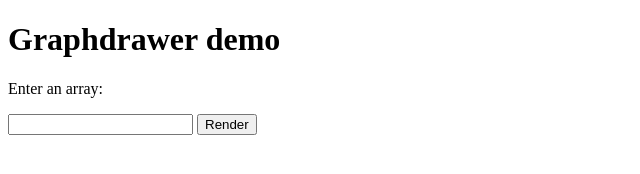
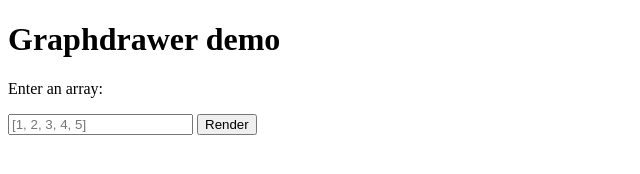
Before and after one commit to kodsmed/graphdrawer, a website with bundled scripts: page index.html in a window 1280 px wide. Shown: the full height of the page, 0-640 px from the left. Built offline with nearby package versions, Linux system fonts and the light colour scheme.

Commit message:
add input placeholder [1,2,3,4,5]

```diff
--- a/index.html
+++ b/index.html
@@ -19,7 +19,7 @@
       <h1>Graphdrawer demo</h1>
       <label>
         <p>Enter an array:</p>
-        <input type="text" id="input">
+        <input type="text" id="input" placeholder="[1, 2, 3, 4, 5]">
       </label>
       <button id="renderbutton">Render</button>
       <div>
```
Also changed, not shown: components/graphdrawer/README.MD.
